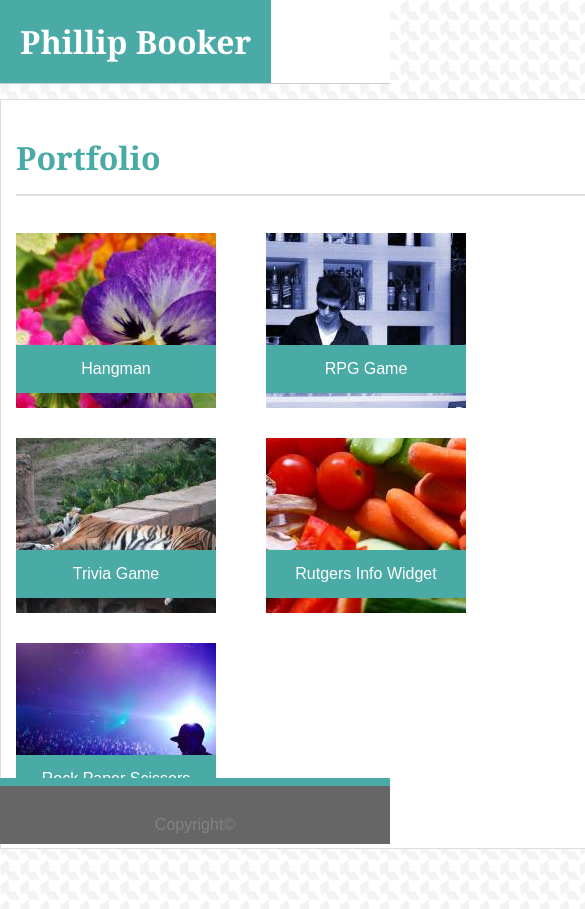
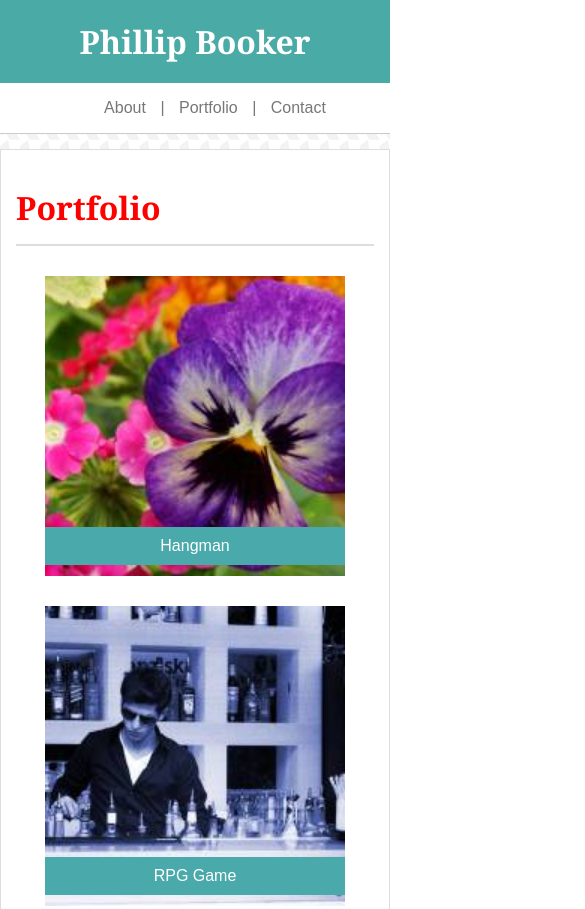
Before and after one commit to phillipbooker/Responsive-Portfolio, a plain HTML site: page portfolio.html in a window 390 px wide. Shown: the top 909 px of the page, 585 px wide, since content can reach past the window. Drawn offline with Linux system fonts and the light colour scheme.

Commit message:
First draft of media query implementation.

```diff
--- a/assets/css/style.css
+++ b/assets/css/style.css
@@ -16,6 +16,7 @@ main {
     background-color: #ffffff;
     border: solid 1px #dddddd;
     padding: 15px;
+    padding-bottom: 30px;
     margin: auto;
     margin-bottom: 100px;
 }
@@ -128,13 +129,13 @@ footer.p-footer {
     width: 200px;
     height: 175px;
     /*background-image: url("http://lorempixel.com/200/200/");*/
-    margin: 15px 50px 15px 0px;
+    margin: 30px 50px 15px 30px;
     text-align: center;
     position: relative;
 }
 
 /*position absolute only works when parent position (.project) is relative*/
-.project a{
+/* .project a{
     text-decoration: none;
     color: #ffffff;
     background-color: #4aaaa5;
@@ -144,13 +145,27 @@ footer.p-footer {
     width: 100%;
     margin-bottom: 15px;
     padding: 15px 0px;
+} */
+.proj-link{
+    width: 100%;
+    /* max-width: 200px; */
+    position: absolute;
+    top: 90%;
+    left: 50%;
+    transform: translate(-50%, -50%);
+    color: white;
+    background-color: #4aaaab;
+    padding-top: 10px;
+    padding-bottom: 10px;
+    text-decoration: none;
 }
 
-#proj1{
+
+/* #proj1{
     background-image: url("../images/proj1.jpg");
-}
+} */
 
-#proj2{
+/* #proj2{
     background-image: url("../images/proj2.jpg");
 }
 
@@ -164,7 +179,9 @@ footer.p-footer {
 
 #proj5{
     background-image: url("../images/proj5.jpg");
-}
+} */
+
+
 
 form p{
     margin: 5px 0px;
@@ -188,3 +205,158 @@ input[type="submit"]{
     padding: 10px 20px;
     margin-top: 15px;
 }
+
+@media screen and (max-width: 980px){
+    main{
+        width: 600px;
+        /* float: left; */
+        margin-left: 100px;
+        margin-right: auto;
+    }
+
+    /*Can't get left border to stay with main content*/
+    .header-box{
+        /* width: 700px; */
+        width: 100%;
+        margin: auto;
+    }
+
+    /* .header-box{
+        width: 100%;
+        margin: auto;
+        position: static;
+    } */
+
+    .main-heading{
+        color: yellow;
+    }
+
+    #profile-pic{
+        float: left;
+        width: 200px;
+        height: 200px;
+    }
+
+    #profile-bio{
+        float: left;
+        width: 50%;
+        margin-left: 20px;
+    }
+
+    /* footer {
+        position: static;
+    } */
+}
+
+
+@media screen and (max-width: 768px){
+    main{
+        max-width: 700px;
+        width: 100%;
+        margin: auto;
+    }
+
+    .header-box{
+        width: 100%;
+        margin: auto;
+        position: static;
+    }
+
+    .main-heading{
+        color: blue;
+    }
+
+    #profile-pic{
+        float: left;
+        width: 200px;
+        height: 200px;
+    }
+
+    #profile-bio{
+        float: left;
+        width: 50%;
+        margin-left: 20px;
+    }
+
+    /* footer {
+        position: static;
+    } */
+}
+
+@media screen and (max-width: 640px){
+    main{
+        max-width: 500px;
+        width: 100%;
+        margin: auto;
+    }
+
+    .main-heading{
+        color: red;
+    }
+
+    .header-box{
+        width: 100%;
+        margin: auto;
+        position: static;
+    }
+
+    header h1{
+        float: none;
+        background-color: #4aaaa5;
+        text-align: center;
+        color: #ffffff;
+        height: 100%;
+        padding: 20px;
+        margin: 0;
+    }
+
+    header nav{
+        float: none;
+        margin-top: 0;
+        width: 100%;
+        text-align: center;
+    }
+
+    #profile-pic{
+        float: none;
+        width: 200px;
+        height: 200px;
+        margin-left: auto;
+        margin-right: auto;
+        margin-bottom: 15px;
+        display: block;
+        border-radius: 15px;
+    }
+
+    #profile-bio{
+        float: none;
+        width: 100%;
+        margin: auto;
+    }
+
+    footer {
+        position: static;
+    }
+
+    .project{
+        float: none;
+        height: 300px;
+        width: 300px;
+        /*background-image: url("http://lorempixel.com/200/200/");*/
+        /* margin: 15px 50px 15px 0px; */
+        margin-left: auto;
+        margin-right: auto;
+        text-align: center;
+        position: relative;
+    }
+
+    .proj-pic{
+        object-fit: contain;
+        height: 300px;
+        width: 300px;
+    }
+
+    textarea{
+        min-height: 75px;
+    }
+}
--- a/portfolio.html
+++ b/portfolio.html
@@ -24,23 +24,28 @@
             <div>
                 <div class="proj-row">
                     <div id="proj1" class="project">
-                        <a href="#">Hangman</a>
+                        <img id="proj1" class="proj-pic" src="assets/images/proj1.jpg" alt="Project Picture">
+                        <a class="proj-link" href="#">Hangman</a>
                     </div>
                     <div id="proj2" class="project">
-                        <a href="#">RPG Game</a>
+                        <img id="proj2" class="proj-pic" src="assets/images/proj2.jpg" alt="Project Picture">
+                        <a class="proj-link" href="#">RPG Game</a>
                     </div>
                 </div>
                 <div class="proj-row">
                     <div id="proj3" class="project">
-                        <a href="#">Trivia Game</a>
+                        <img id="proj3" class="proj-pic" src="assets/images/proj3.jpg" alt="Project Picture">
+                        <a class="proj-link" href="#">Trivia Game</a>
                     </div>
                     <div id="proj4" class="project">
-                        <a href="#">Rutgers Info Widget</a>
+                        <img id="proj4" class="proj-pic" src="assets/images/proj4.jpg" alt="Project Picture">
+                        <a class="proj-link" href="#">Rutgers Info Widget</a>
                     </div>
                 </div>
                 <div class="proj-row">
                     <div id="proj5" class="project">
-                        <a href="#">Rock Paper Scissors</a>
+                        <img id="proj5" class="proj-pic" src="assets/images/proj5.jpg" alt="Project Picture">
+                        <a class="proj-link" href="#">Rock Paper Scissors</a>
                     </div>
                 </div>
             </div>
```
Also changed, not shown: index.html (+1 -0 lines).
